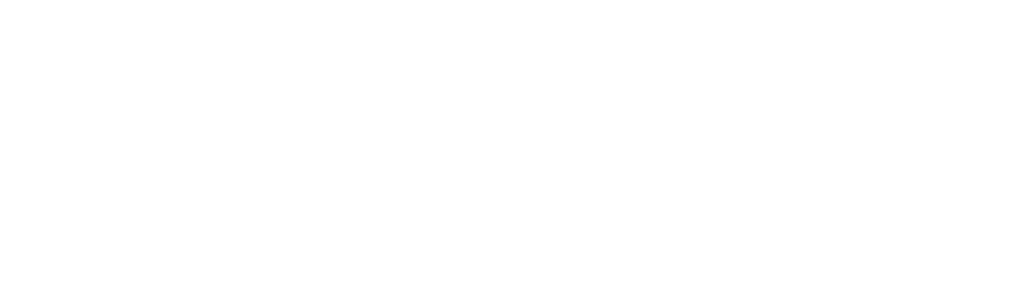
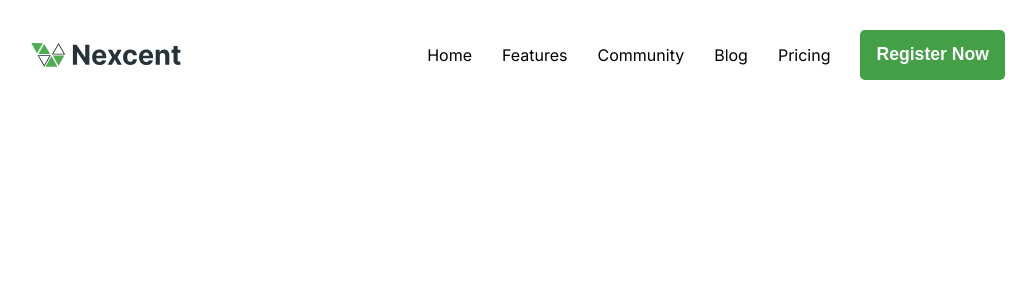
Before and after one commit to varspijoyan/nexcent-website-project, a React (Create React App) app in the folder project/: page / in a window 1280 px wide. Shown: the top 300 px of the page, without its empty margins (122-1158 px from the left). Built offline with nearby package versions, Linux system fonts and the light colour scheme.

Commit message:
Added header component

```diff
--- a/project/src/App.js
+++ b/project/src/App.js
@@ -1,8 +1,10 @@
 import './App.css';
+import Header from './components/header/Header';
 
 function App() {
   return (
     <>
+      <Header />
     </>
   );
 }
--- /dev/null
+++ b/project/src/components/header/Header.jsx
@@ -0,0 +1,14 @@
+import styles from "../../styles/Header.module.css";
+import HeaderLogoComponent from "./HeaderLogoComponent";
+import HeaderNavBar from "./HeaderNavBar";
+
+export default function Header() {
+    return (
+        <div className={styles.container}>
+            <header className={styles.headerContainer}>
+                <HeaderLogoComponent />
+                <HeaderNavBar />
+            </header>
+        </div>
+    );
+}
--- /dev/null
+++ b/project/src/components/header/HeaderLogoComponent.jsx
@@ -0,0 +1,6 @@
+import logo from '../../assets/images/Logo.svg';
+import styles from "../../styles/Header.module.css";
+
+export default function HeaderLogoComponent() {
+    return <img className={styles.logo} src={logo} alt="logo image" />
+}
--- /dev/null
+++ b/project/src/components/header/HeaderNavBar.jsx
@@ -0,0 +1,16 @@
+import styles from "../../styles/Header.module.css";
+
+export default function HeaderNavBar() {
+    return (
+        <nav className={styles.navBar}>
+            <ul className={styles.ulLinks}>
+                <li className={styles.link}><a href="#">Home</a></li>
+                <li className={styles.link}><a href="#">Features</a></li>
+                <li className={styles.link}><a href="#">Community</a></li>
+                <li className={styles.link}><a href="#">Blog</a></li>
+                <li className={styles.link}><a href="#">Pricing</a></li>
+            </ul>
+            <button className={styles.btn}>Register Now</button>
+        </nav>
+    );
+}
--- /dev/null
+++ b/project/src/styles/Header.module.css
@@ -0,0 +1,56 @@
+.container {
+    display: flex;
+    justify-content: center;
+    align-items: center;
+    margin: 0 auto;
+}
+
+.headerContainer {
+    position: fixed;
+    top: 0;
+    left: 0;
+    width: 100%;
+    background-color: white;
+    display: flex;
+    justify-content: space-around;
+    align-items: center;
+    z-index: 1000;
+    padding: 30px;
+}
+
+.logo {
+    width: 150px;
+    cursor: pointer;
+}
+
+.navBar {
+    display: flex;
+    justify-content: center;
+    align-items: center;
+    gap: 30px;
+}
+
+.ulLinks {
+    display: flex;
+    gap: 30px;
+}
+
+.link {
+    list-style-type: none;
+}
+
+.link > a {
+    text-decoration: none;
+    color: #000000;
+}
+
+.btn {
+    background-color: var(--green-color-shade-1);
+    color: #ffffff;
+    padding: 1.8vmin 2vmin;
+    font-size: 2.2vmin;
+    font-weight: 600;
+    border: none;
+    border-radius: 5px;
+    cursor: pointer;
+}
```
